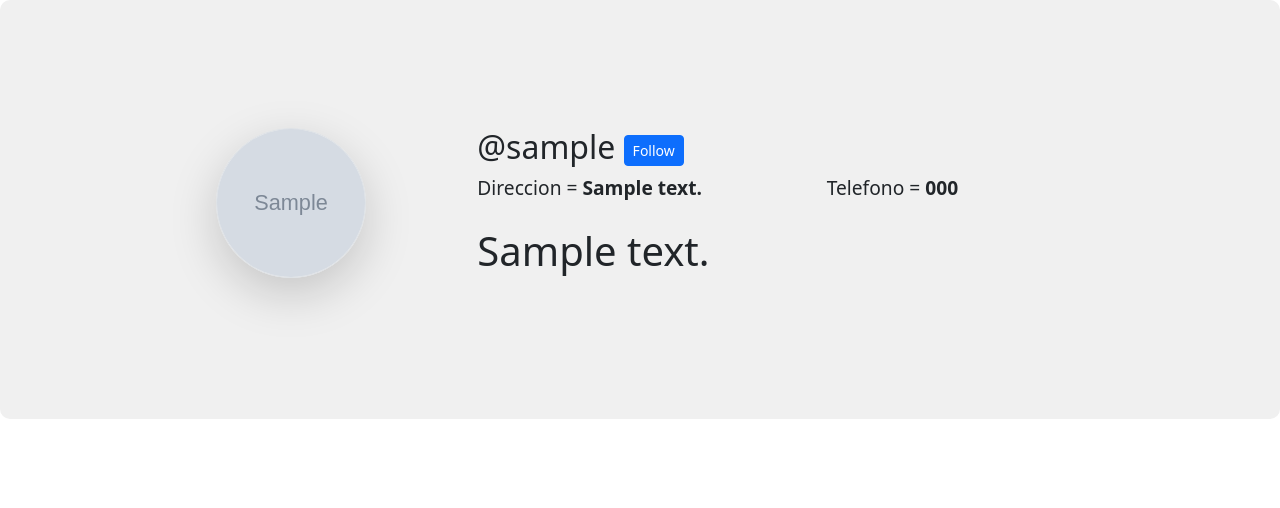
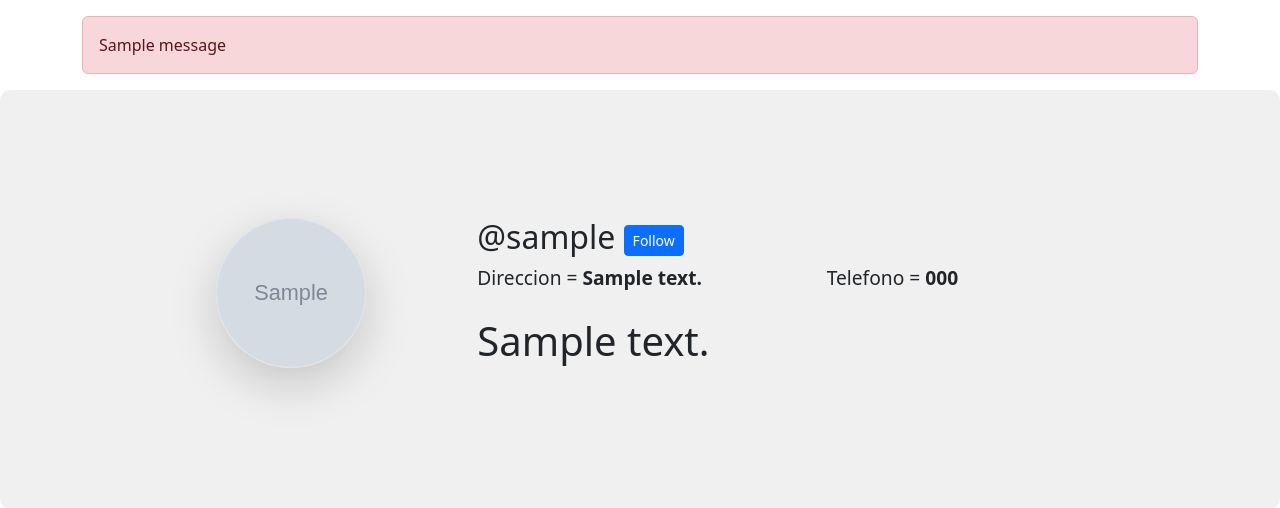
Before and after one commit to Jonathan-T1/Django_files, a Django app: a page that uses Learning/templates/teacherandstuden/profile.html in a window 1280 px wide. Shown: the part 56-564 px from the top of the page. Run offline with Django 4.2, Linux system fonts and the light colour scheme; tables that the repository leaves empty hold one stand-in row (values such as "Sample post"); grey boxes marked "Sample" are stand-in pictures; one stand-in notice (Sample message) is shown.

Commit message:
se soluciona el problema de la rederesacion de vistas no abilitadas

```diff
--- a/Learning/templates/teacherandstuden/profile.html
+++ b/Learning/templates/teacherandstuden/profile.html
@@ -2,6 +2,16 @@
 {% block title %} Profile {% endblock  %}
 
 {% block content %}
+
+{% if messages %}
+      <div class="container mt-3">
+          {% for message in messages %}
+              <div class="alert alert-danger" role="alert">
+                  {{ message }}
+              </div>
+          {% endfor %}
+      </div>
+  {% endif %}
 
 <div class="container-fluid" style="border-radius: 10px; background-color: #f0f0f0; padding: 7rem ; margin 3rem ">
     <div class="row align-self-start" style="padding: 1rem ;">
--- a/Learning/views.py
+++ b/Learning/views.py
@@ -27,13 +27,19 @@ def exit (request):
     logout(request)
     return redirect ('home')
 
+@login_required
 def datosus (request):
-    user = User.objects.all()
-    data = {
-        'user': user,
-    }
-    return render(request,'UsersOPS/ver_user.html',data)
+    if request.user.is_staff:
+        user = User.objects.all()
+        data = {
+            'user': user,
+        }
+        return render(request,'UsersOPS/ver_user.html',data)
+    else:
+        messages.error(request, '!UPS! No tienes Acesso a esa funcion.')
+        return redirect('learning_overview')
 
+@login_required
 def editaruser (request, pk):
     editarrol = get_object_or_404(User, id=pk)
     data = {
@@ -56,6 +62,7 @@ def editaruser (request, pk):
 
     return render(request, 'UsersOPS/editaruser.html', data)
 
+@login_required
 def delete_user(request, pk):
     user = get_object_or_404(User, id=pk)
 
@@ -155,29 +162,34 @@ def delete_task(request, task_id): #Eliminar Tarea
         task.delete()
         return redirect ('tasks')
 
+@login_required
 def register(request):
-    data = {
-        'form': CustumUserCreationForm()
-    }
+    if request.user.is_staff:
+        data = {
+            'form': CustumUserCreationForm()
+        }
 
-    if request.method == 'POST':
-        user_creation_form = CustumUserCreationForm(data=request.POST)
+        if request.method == 'POST':
+            user_creation_form = CustumUserCreationForm(data=request.POST)
 
-        if user_creation_form.is_valid():
-            user_creation_form.save()
+            if user_creation_form.is_valid():
+                user_creation_form.save()
 
-            # Mensaje de éxito
-            messages.success(request, 'Registro exitoso. ¡Ahora puedes iniciar sesión!')
+                # Mensaje de éxito
+                messages.success(request, 'Registro exitoso. ¡Ahora puedes iniciar sesión!')
 
-            return redirect('see_users')
-        else:
-            # Mensaje de error
-            messages.error(request, 'Hubo un error en el formulario. Por favor, corrige los errores.')
+                return redirect('see_users')
+            else:
+                # Mensaje de error
+                messages.error(request, 'Hubo un error en el formulario. Por favor, corrige los errores.')
 
-            data['form'] = user_creation_form
+                data['form'] = user_creation_form
 
-    return render(request, 'UsersOPS/register.html', data)
+        return render(request, 'UsersOPS/register.html', data)
+    else:
+        return redirect('learning_overview')
 
+@login_required
 def crear_curso(request):
     data = {
         'form': CursoForm()
@@ -233,6 +245,7 @@ class UserDetailView(DetailView):
     slug_url_kwarg = 'username'
     queryset = User.objects.all()
 
+
 class CoursesView(TemplateView):
     template_name = 'Cohortes/cursos.html'
 
```
Also changed, not shown: Learning/migrations/0020_alter_cohorte_status.py (added), users/pictures/descargafin_YPV4nOo.png (added), users/pictures/mentita_fzpur66.jpg (added).
